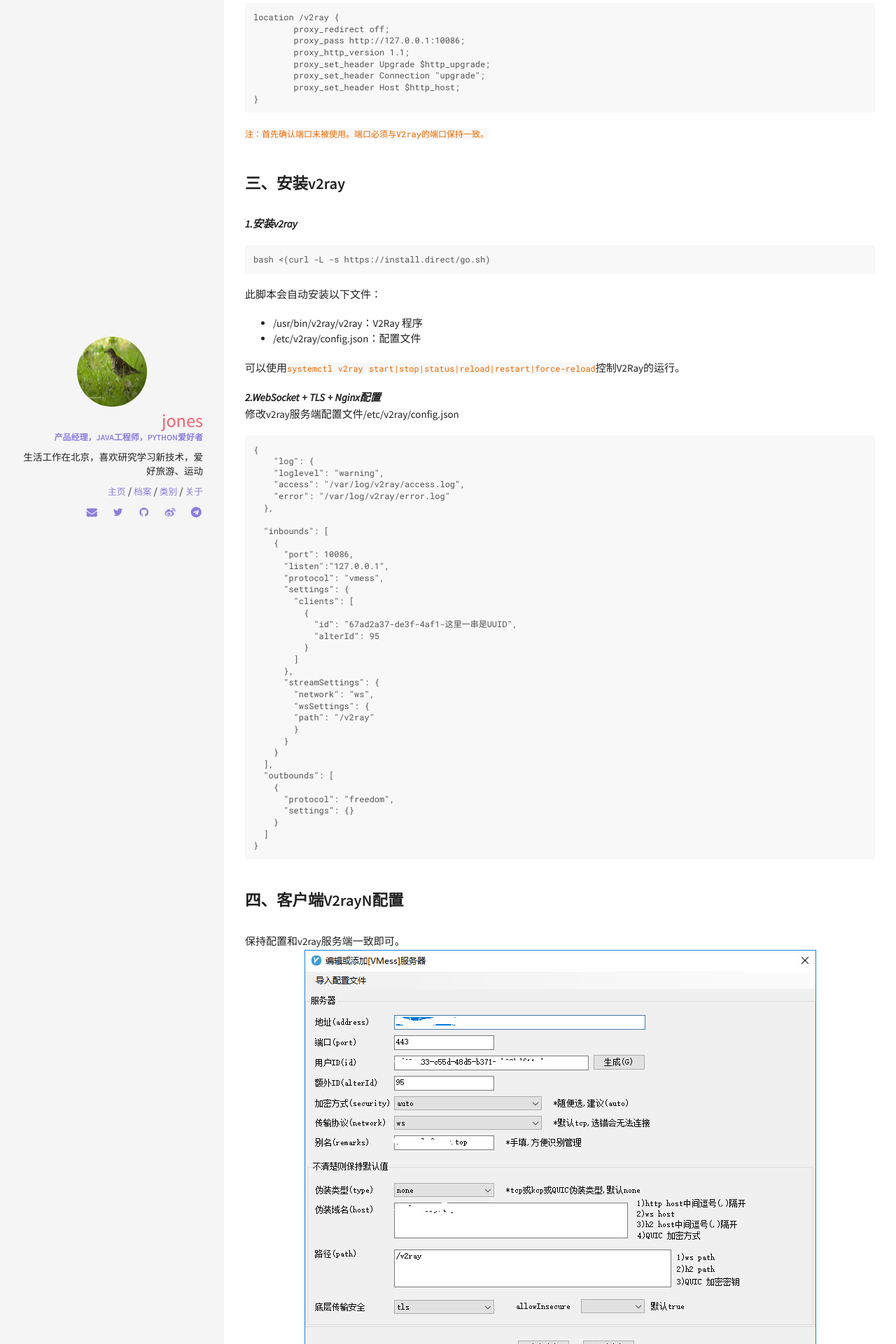
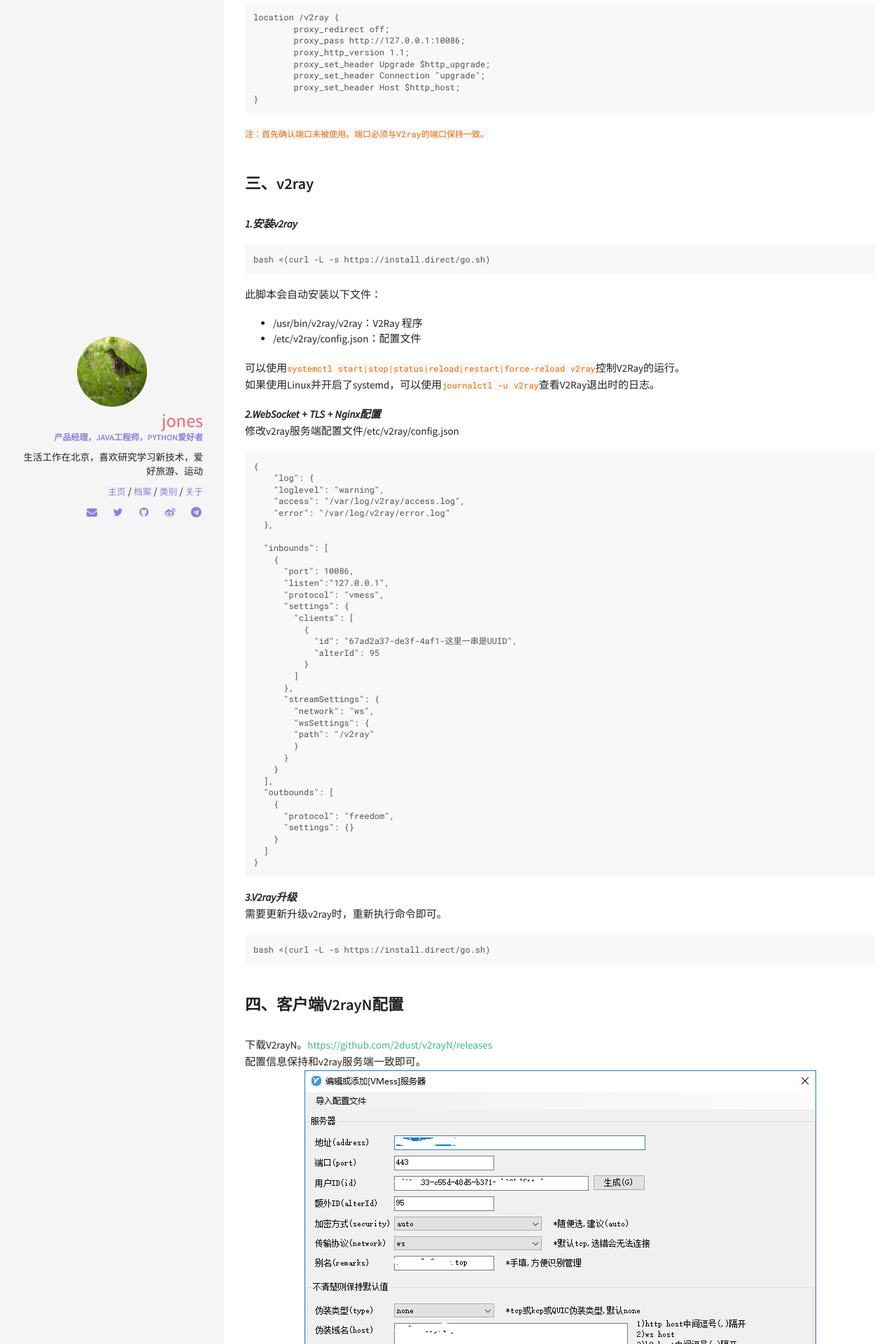
Before and after one commit to mapleferry/mapleferry.github.io, a Jekyll site: the page built from _posts/2019-07-05-v2ray-WebSocket+TLS+Web+CDN.md, in a window 1280 px wide. Shown: the part 1693-3613 px from the top of the page at 70% size. Built offline with Jekyll 4.4.1, drawn with Linux system fonts in a browser that asks for light colours; comment, search, counter and statistics services are not loaded.

Commit message:
修改v2ray信息

```diff
--- a/_posts/2019-07-05-v2ray-WebSocket+TLS+Web+CDN.md
+++ b/_posts/2019-07-05-v2ray-WebSocket+TLS+Web+CDN.md
@@ -59,7 +59,7 @@
 `注：首先确认端口未被使用。端口必须与V2ray的端口保持一致。`
 
 
-### 三、安装v2ray
+### 三、v2ray
 ***1.安装v2ray***
 ~~~ dos
 bash <(curl -L -s https://install.direct/go.sh)
@@ -68,7 +68,8 @@
 * /usr/bin/v2ray/v2ray：V2Ray 程序
 * /etc/v2ray/config.json：配置文件
 
-可以使用`systemctl v2ray start|stop|status|reload|restart|force-reload`控制V2Ray的运行。
+可以使用`systemctl start|stop|status|reload|restart|force-reload v2ray`控制V2Ray的运行。
+如果使用Linux并开启了systemd，可以使用`journalctl -u v2ray`查看V2Ray退出时的日志。
 
 ***2.WebSocket + TLS + Nginx配置***
 修改v2ray服务端配置文件/etc/v2ray/config.json
@@ -109,8 +110,16 @@
   ]
 }
 ~~~
+
+***3.V2ray升级***
+需要更新升级v2ray时，重新执行命令即可。
+~~~ dos
+bash <(curl -L -s https://install.direct/go.sh)
+~~~
+
 ### 四、客户端V2rayN配置
-保持配置和v2ray服务端一致即可。
+下载V2rayN。[https://github.com/2dust/v2rayN/releases](https://github.com/2dust/v2rayN/releases)
+配置信息保持和v2ray服务端一致即可。
 ![图片](/img/v2rayN_set.jpg)
 ### 五、CDN
 当然用CloudFlare了，实现TLS最简单的办法也是CloudFlare。
```
